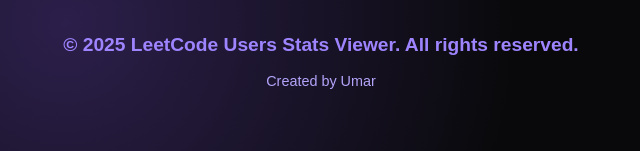
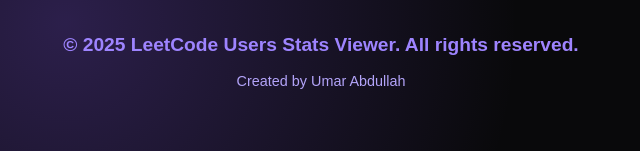
Before and after one commit to umar2009-hub/leetcode-stats-app, a plain HTML site: page static/index.html in a window 1280 px wide. Shown: the part 899-1050 px from the top of the page, 319-959 px from the left. Drawn offline with Linux system fonts and the light colour scheme; no server answers.

Commit message:
complete

```diff
--- a/static/index.html
+++ b/static/index.html
@@ -712,7 +712,7 @@
             margin-bottom: 20px;
           "
         >
-          Created by Umar
+          Created by Umar Abdullah
         </p>
       </div>
     </footer>
```
